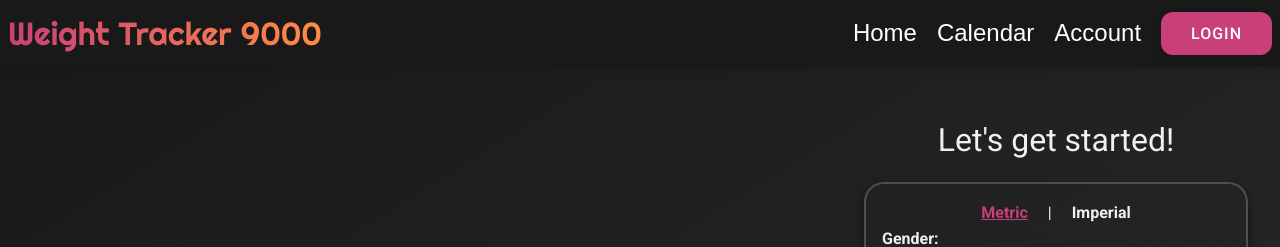
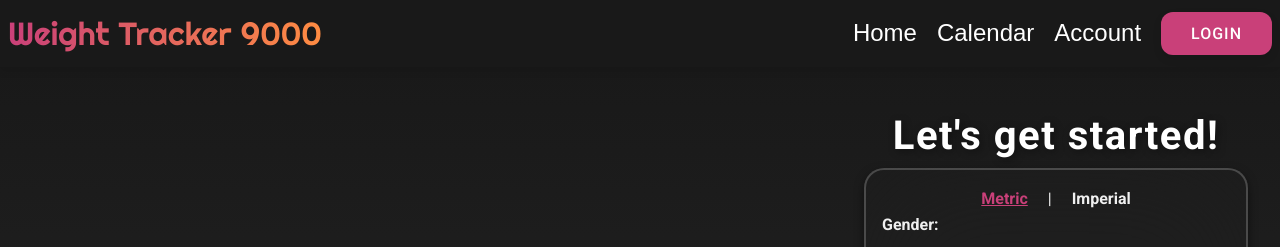
Before and after one commit to x-Lo/weight-tracker9000, a Vue app: page /calculator in a window 1280 px wide. Shown: the top 247 px of the page. Built offline with nearby package versions, Linux system fonts and the light colour scheme; no server answers; the HTML template or start-up script is replaced by a standard one; what v-calendar would draw is missing.

Commit message:
updated the styling

```diff
--- a/src/components/Calculator.vue
+++ b/src/components/Calculator.vue
@@ -238,8 +238,14 @@ export default defineComponent({
 }
 
 h1 {
-  font-size: 2rem;
-  padding: 1rem;
+  font-size: 2.5em;
+  font-weight: bold;
+  color: #ffffff; /* High contrast */
+  text-shadow: 2px 2px 8px rgba(0, 0, 0, 0.4);
+  letter-spacing: 1.5px;
+  position: relative;
+  text-align: center;
+  margin-top: 0.3rem;
 }
 
 .card {
--- a/src/components/Calendar.vue
+++ b/src/components/Calendar.vue
@@ -167,7 +167,7 @@
     #FF8C42           /* Deep magenta for depth */
   );
   width: 2px;
-  height: 95%;
+  height: 75%;
 }
 
 @media (max-width: 768px) {
--- a/src/components/Results.vue
+++ b/src/components/Results.vue
@@ -112,9 +112,13 @@ export default defineComponent({
 }
 
 .results-page h1 {
+  font-size: 2.5em;
+  font-weight: bold;
+  color: #ffffff; /* High contrast */
+  text-shadow: 2px 2px 8px rgba(0, 0, 0, 0.4);
+  letter-spacing: 1.5px;
+  position: relative;
   text-align: center;
-  font-size: 2rem;
-  padding: 1rem;
   margin-top: 1rem;
 }
 
@@ -141,8 +145,6 @@ export default defineComponent({
   text-align: center;
   font-family: 'Roboto', Arial, sans-serif;
   color: #f0f0f0;
-  backdrop-filter: blur(60px);
-  -webkit-backdrop-filter: blur(60px);
 }
 
 .plan-section {
@@ -168,6 +170,7 @@ export default defineComponent({
 .plan-grid .grid-item{
   width:  30vh;
   border: none;
+  background-color: transparent;
   border-radius: 0;
   box-shadow: none;
   border-bottom: 1px solid rgba(255, 255, 255, 0.2);
--- a/src/components/Welcome.vue
+++ b/src/components/Welcome.vue
@@ -40,7 +40,6 @@ export default {
   align-items: center;
   text-align: center;
   gap: 4rem;
-  padding: 0;
   position: relative;
   margin-bottom: 5rem;
 }
@@ -50,7 +49,7 @@ h1 {
   font-size: 2em;
   font-weight: bold;
   z-index: 2;
-  color: #ffffff;
+  color: #f0f0f0;
 }
 
 h2 {
@@ -77,7 +76,7 @@ span {
   font-size: 1em;
   font-weight: bold;
   color: #f0f0f0;
-  background: linear-gradient(to right, #C94079 35%, #FF8C42);
+  background: transparent;
   border: none;
   border-radius: 8px;
   cursor: pointer;
@@ -89,7 +88,7 @@ span {
   font-size: 1em;
   font-weight: bold;
   color: #f0f0f0;
-  background: linear-gradient(to right, #FF8C42 35%, #C94079);
+  background: transparent;
   border: none;
   border-radius: 8px;
   cursor: pointer;
--- a/src/views/AccountView.vue
+++ b/src/views/AccountView.vue
@@ -150,7 +150,7 @@ h2::after {
   justify-content: flex-start;
   gap: 1.5rem;
   padding: 1.5rem;
-  border-radius: 10px;
+  border-radius: 20px;
   box-shadow: 0px 4px 20px rgba(0, 0, 0, 0.2);
   width: calc(33.333% - 1rem);
   min-width: 280px;
--- a/src/views/HomeView.vue
+++ b/src/views/HomeView.vue
@@ -91,8 +91,9 @@ export default {
   display: flex;
   height: 100vh;
   width: 100%;
-  background: linear-gradient(to bottom right, #191919, #2c2c2c);
+  background: linear-gradient(to bottom , #191919, #2c2c2c);
   background-size: cover;
+  background-color: #191919;
 }
 
 .homepage-left,
--- a/src/views/PersonalPlanView.vue
+++ b/src/views/PersonalPlanView.vue
@@ -404,6 +404,16 @@ export default {
   color: rgba(255, 255, 255, 0.8);
 }
 
+h1 {
+  font-size: 2.5em;
+  font-weight: bold;
+  color: #ffffff; /* High contrast */
+  text-shadow: 2px 2px 8px rgba(0, 0, 0, 0.4);
+  letter-spacing: 1.5px;
+  position: relative;
+  text-align: center;
+}
+
 h2 {
   font-size: 1.2rem;
   margin-bottom: 1rem;
```
